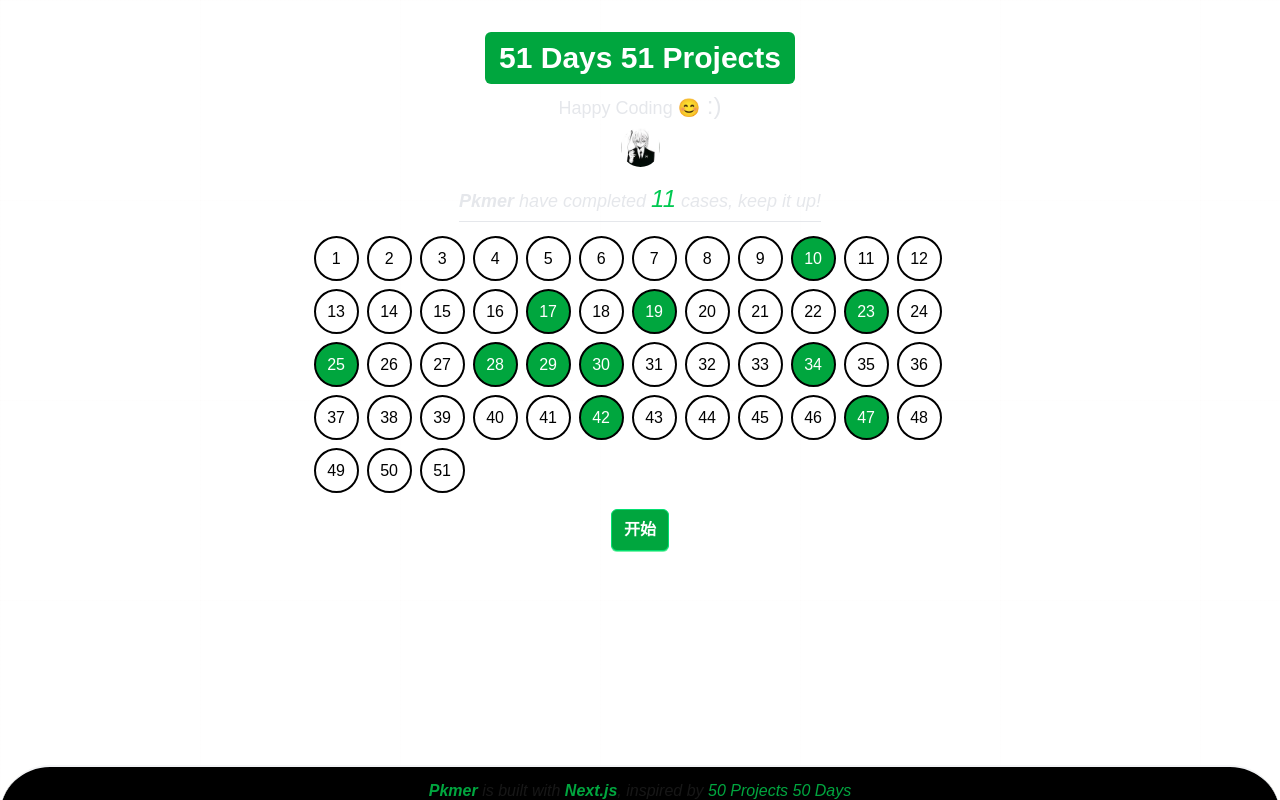
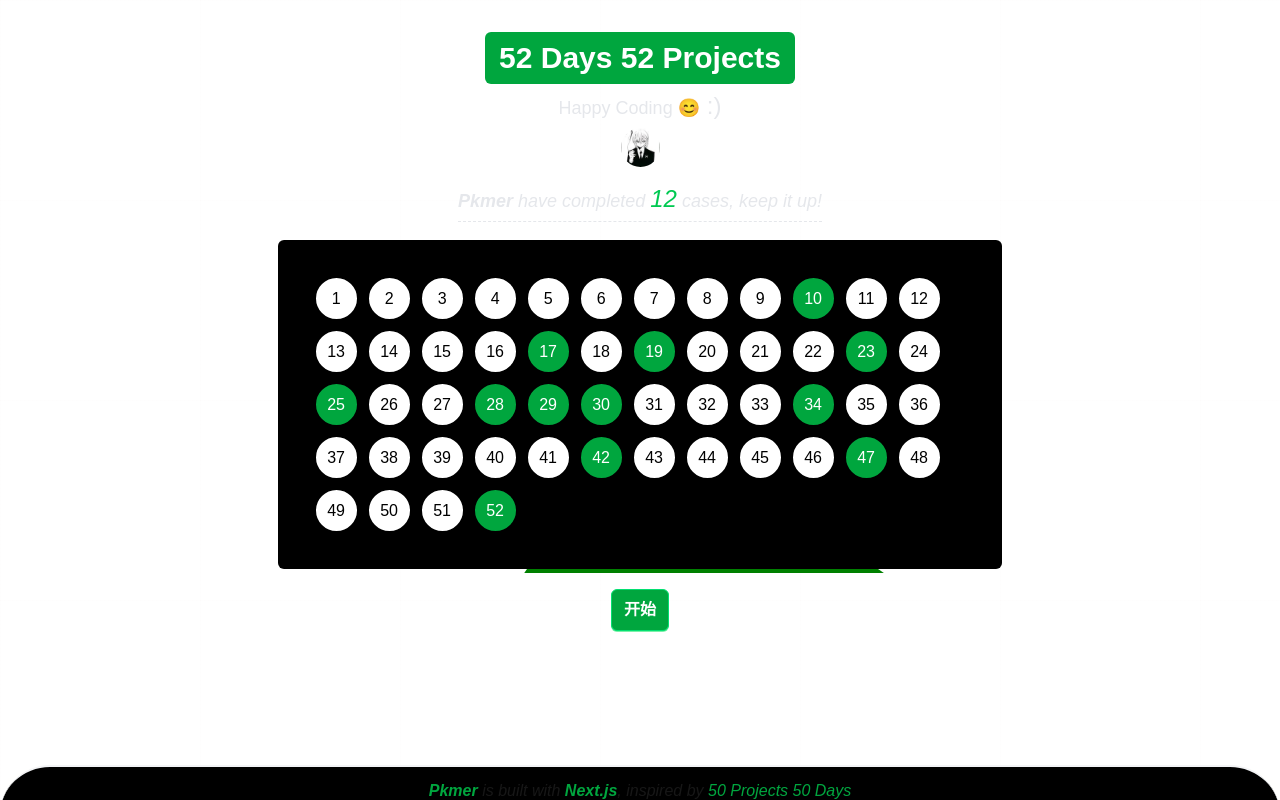
Before and after one commit to upangka/50days50projectsUseNextJs, a Next.js app: page / in a window 1280 px wide. Built offline with nearby package versions, Linux system fonts and the light colour scheme.

Commit message:
feat(border line animate): 完成第一版本

```diff
--- /dev/null
+++ b/src/app/(cases)/border-line-animated/page.tsx
@@ -0,0 +1,10 @@
+import BorderAnimatedCard from '@/components/card/border-animated-card'
+export default function BorderLineAnimatedPage() {
+  return (
+    <section className='flex h-screen w-screen items-center justify-center'>
+      <BorderAnimatedCard>
+        <button className='p-6'>边框按钮</button>
+      </BorderAnimatedCard>
+    </section>
+  )
+}
--- a/src/app/page.tsx
+++ b/src/app/page.tsx
@@ -3,6 +3,7 @@
 import clsx from 'clsx'
 import { useState } from 'react'
 import { Button } from '@/components/pkmer-button'
+import BorderAnimatedCard from '@/components/card/border-animated-card'
 import { projects, finishedProjects, unfinishedProjects } from '@/data/projects'
 import { getRandomInt } from '@/utils'
 import Image from 'next/image'
@@ -63,7 +64,7 @@ export default function App() {
       {/* 面板start */}
       <div className='mt-4 flex flex-col items-center justify-center'>
         {/* 面板描述start */}
-        <h2 className='mb-3.5 border-b border-double border-gray-200 pb-1.5 text-lg text-gray-200 italic select-none'>
+        <h2 className='mb-3.5 border-b border-dashed border-gray-200 pb-1.5 text-lg text-gray-200 italic select-none'>
           <a href='https://gitee.com/pkmer/50days50projects-use-next-js' className='font-bold'>
             Pkmer
           </a>{' '}
@@ -73,7 +74,7 @@ export default function App() {
         {/* 面板描述end */}
         {/* 面板选项start */}
         <section className='mx-auto flex w-[50vw] flex-col items-center justify-center gap-4'>
-          <Card highlightedIndex={highlightedIndex} total={projects.length} />
+          <BoardCard highlightedIndex={highlightedIndex} total={projects.length} />
           <ChooseBtn
             chooseStatus={chooseStatus}
             highlightedIndex={highlightedIndex}
@@ -91,11 +92,11 @@ interface CardProps {
   highlightedIndex: number
   total?: number
 }
-const Card: React.FC<CardProps> = ({ highlightedIndex }) => {
+const BoardCard: React.FC<CardProps> = ({ highlightedIndex }) => {
   const router = useRouter()
   return (
-    <>
-      <section className='flex flex-col items-center justify-center gap-4'>
+    <BorderAnimatedCard duration={5}>
+      <section className='flex flex-col items-center justify-center gap-4 p-10'>
         <ul className='flex h-full w-[51vw] flex-wrap items-center justify-start gap-2 overflow-hidden select-none'>
           {projects.map(project => (
             <li
@@ -115,7 +116,7 @@ const Card: React.FC<CardProps> = ({ highlightedIndex }) => {
           ))}
         </ul>
       </section>
-    </>
+    </BorderAnimatedCard>
   )
 }
 
--- /dev/null
+++ b/src/components/card/border-animated-card.module.scss
@@ -0,0 +1,17 @@
+.CardContainer {
+  //   outline: 4px solid white;
+  //   overflow: hidden;
+}
+
+.LineBg {
+  animation: rotate var(--animation-duration, 3s) linear infinite both;
+  transform-origin: left top;
+  @keyframes rotate {
+    0% {
+      transform: rotate(0deg);
+    }
+    100% {
+      transform: rotate(360deg);
+    }
+  }
+}
--- /dev/null
+++ b/src/components/card/border-animated-card.tsx
@@ -0,0 +1,40 @@
+import clsx from 'clsx'
+import Styles from './border-animated-card.module.scss'
+
+interface BorderAnimatedCardProps extends React.PropsWithChildren {
+  borderColor?: string
+  backgroundColor?: string
+  duration?: number // 动画持续时间 s为单位
+}
+
+const BorderAnimatedCard: React.FC<BorderAnimatedCardProps> = ({
+  children,
+  borderColor = 'green',
+  backgroundColor = 'black',
+  duration = 3
+}) => {
+  return (
+    <div className={clsx(Styles.CardContainer, 'relative w-auto overflow-hidden rounded-md')}>
+      <main className={Styles.ContentContainer}>{children}</main>
+      {/* 显示边框颜色start */}
+      <div
+        style={
+          {
+            backgroundColor: borderColor,
+            '--animation-duration': `${duration}s`
+          } as React.CSSProperties
+        }
+        className={clsx(Styles.LineBg, 'absolute top-1/2 left-1/2 -z-20 h-[300%] w-[300%]')}
+      ></div>
+      {/* 显示边框颜色end */}
+      {/* 空隙start */}
+      <div
+        style={{ backgroundColor: backgroundColor }}
+        className='absolute inset-1 -z-10 rounded-md'
+      ></div>
+      {/* 空隙end */}
+    </div>
+  )
+}
+
+export default BorderAnimatedCard
--- a/src/data/projects.tsx
+++ b/src/data/projects.tsx
@@ -71,7 +71,8 @@ export const projects: ProjectDemo[] = [
   { id: 48, title: 'Random Image Feed', route: 'random-image-feed', finished: false },
   { id: 49, title: 'Todo List', route: 'todo-list', finished: false },
   { id: 50, title: 'Insect Catch Game', route: 'insect-catch-game', finished: false },
-  { id: 51, title: 'Simple Timer', route: 'simple-timer', finished: false }
+  { id: 51, title: 'Simple Timer', route: 'simple-timer', finished: false },
+  { id: 52, title: 'Border Line Animated', route: 'border-line-animated', finished: true }
 ]
 
 /**
```
